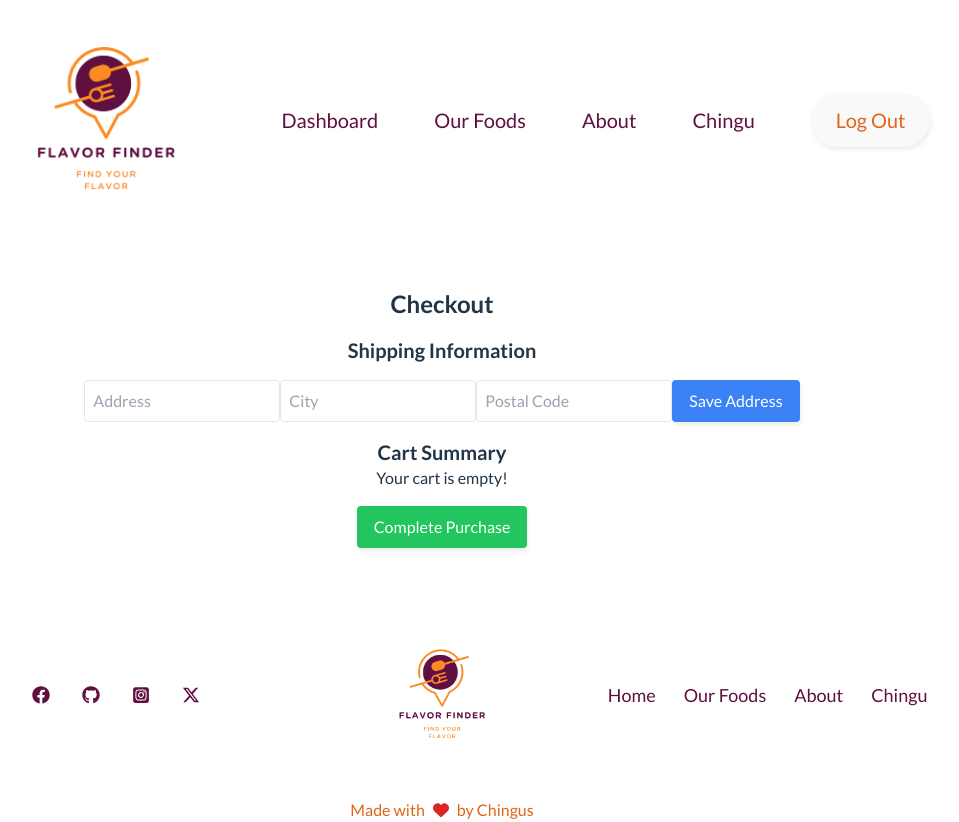
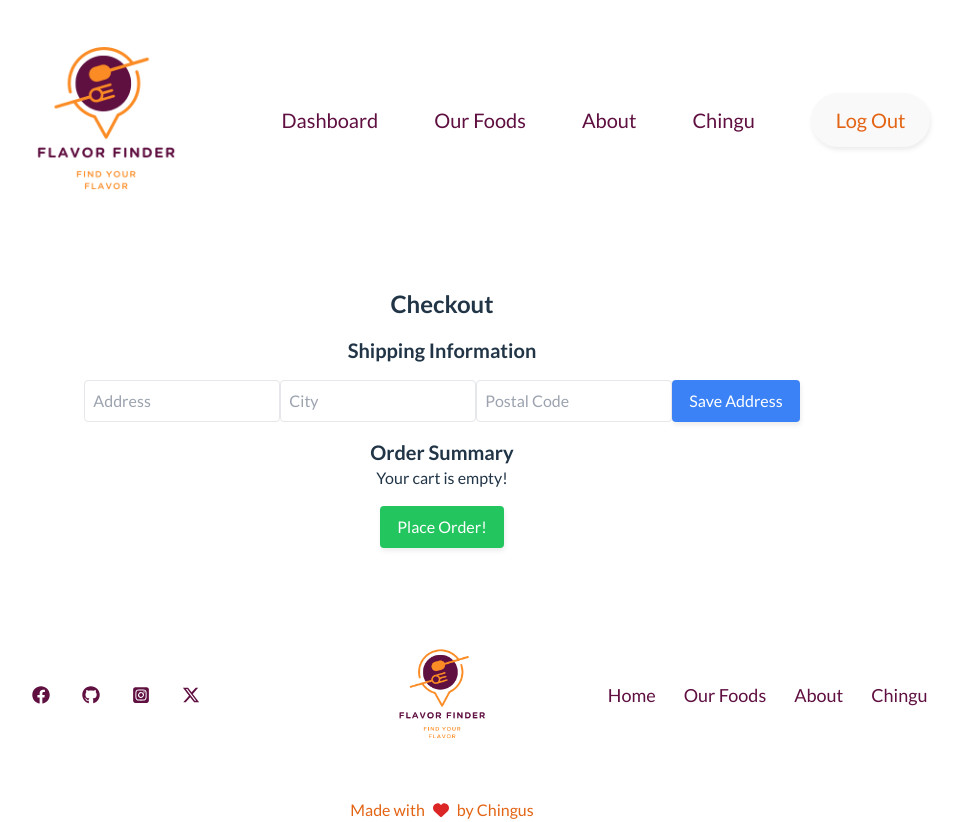
Before and after one commit to chingu-voyages/v50-tier2-team-15, a React (Vite) app: page /checkout in a window 1280 px wide. Shown: the whole page, without its empty margins (198-1157 px from the left). Built offline with nearby package versions, Linux system fonts and the light colour scheme; sample sign-in values are in the browser's storage.

Commit message:
chore: Update order summary text in OrderScreen component.

```diff
--- a/src/screens/OrderScreen.jsx
+++ b/src/screens/OrderScreen.jsx
@@ -90,20 +90,21 @@ const OrderScreen = () => {
       </div>
 
       <div className="mb-4">
-        <h2 className="text-xl font-semibold">Cart Summary</h2>
+        <h2 className="text-xl font-semibold">Order Summary</h2>
         {cartItems && cartItems.length > 0 ? (
           <div>
             {cartItems.map((item) => (
               <div key={item.id} className="flex justify-between mb-2">
-                <div>{item.name}</div>
+                <div>{item.dsc}</div>
+                <div>From: {item.name}</div>
                 <div>${item.price} x {item.qty}</div>
               </div>
             ))}
             <div className="mt-2">
-              <div>Items Price: ${itemsPrice}</div>
+              <div>Items Total: ${itemsPrice}</div>
               <div>Shipping Price: ${shippingPrice}</div>
-              <div>Tax Price: ${taxPrice}</div>
-              <div className="font-bold">Total Price: ${totalPrice}</div>
+              <div>Tax: ${taxPrice}</div>
+              <div className="font-bold">Order Total: ${totalPrice}</div>
             </div>
           </div>
         ) : (
@@ -112,7 +113,7 @@ const OrderScreen = () => {
       </div>
 
       <button onClick={handleCheckout} className="px-4 py-2 bg-green-500 text-white rounded hover:bg-green-600">
-        Complete Purchase
+        Place Order!
       </button>
     </div>
   );
```
